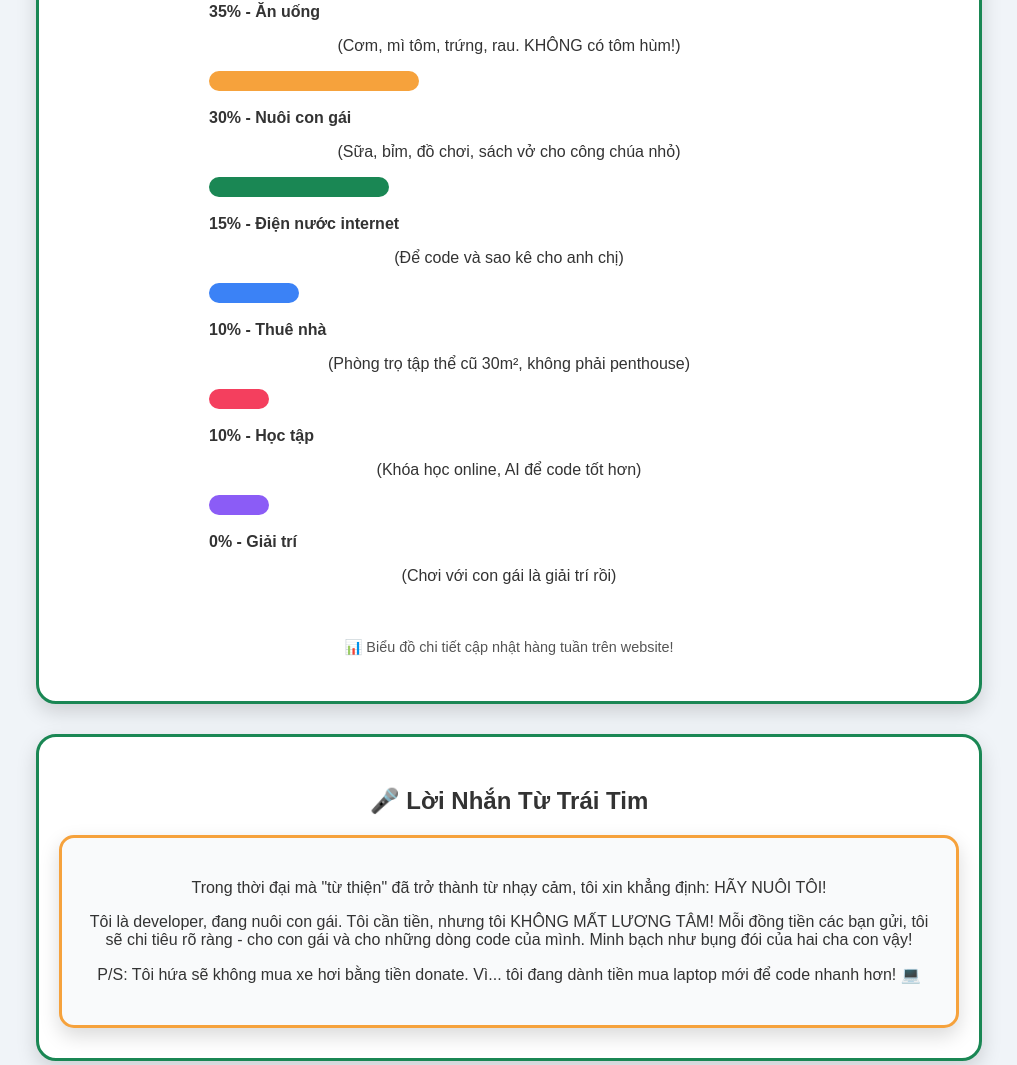
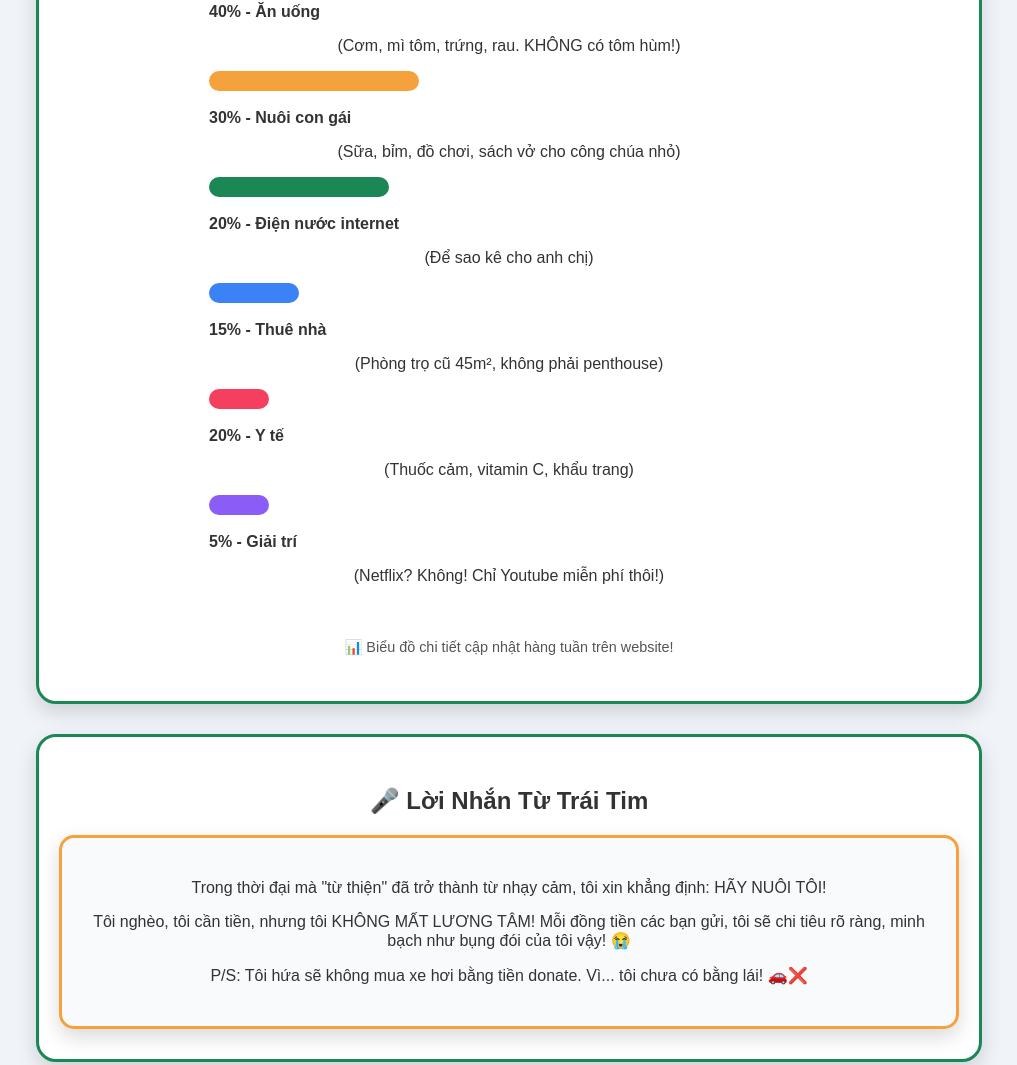
Before and after one commit to quanheditt/nuoiquanh, a plain HTML site: page index.html in a window 1280 px wide. Shown: the part 2306-3371 px from the top of the page, without its empty margins (131-1148 px from the left). Drawn offline with Linux system fonts and the light colour scheme.

Commit message:
Update index.html

```diff
--- a/index.html
+++ b/index.html
@@ -64,8 +64,8 @@
             <li>✓ Sao kê mỗi ngày: Cập nhật lúc 6h sáng, đều như vắt chanh! (Kể cả Chủ Nhật & Lễ)</li>
             <li>✓ Không giấu giếm: Từ tô phở 50k đến hộp sữa cho con 8k đều được ghi chép tỉ mỉ!</li>
             <li>✓ Có hóa đơn chứng từ: Chụp hình bill, quét mã vạch, lưu biên lai đầy đủ!</li>
-            <li>✓ Video review code: Live stream code trên YouTube nếu có người muốn xem</li>
-            <li>✓ Hotline 24/7: Gọi hỏi tôi code gì bất cứ lúc nào, trừ lúc tôi bận!</li>
+            <li>✓ Video unboxing: Mở từng gói mì tôm live trên Facebook cho anh chị xem!</li>
+            <li>✓ Hotline 24/7: Gọi hỏi tôi ăn gì bất cứ lúc nào, trừ lúc tôi bận!</li>
             <li>✓ Không block: Hỏi khó đến mấy cũng trả lời, không 'đã xem' rồi im lặng!</li>
         </ul>
     </section>
@@ -101,7 +101,7 @@
         <h2>📈 Tôi Sẽ Dùng Tiền Vào Đâu?</h2>
         <div class="budget-list">
             <div class="budget-item">
-                <span>35% - Ăn uống</span>
+                <span>40% - Ăn uống</span>
                 <p>(Cơm, mì tôm, trứng, rau. KHÔNG có tôm hùm!)</p>
                 <div class="budget-bar" style="width:35%; background:#f6a23c;"></div>
             </div>
@@ -111,23 +111,23 @@
                 <div class="budget-bar" style="width:30%; background:#1A8754;"></div>
             </div>
             <div class="budget-item">
-                <span>15% - Điện nước internet</span>
-                <p>(Để code và sao kê cho anh chị)</p>
+                <span>20% - Điện nước internet</span>
+                <p>(Để sao kê cho anh chị)</p>
                 <div class="budget-bar" style="width:15%; background:#3b82f6;"></div>
             </div>
             <div class="budget-item">
-                <span>10% - Thuê nhà</span>
-                <p>(Phòng trọ tập thể cũ 30m², không phải penthouse)</p>
+                <span>15% - Thuê nhà</span>
+                <p>(Phòng trọ cũ 45m², không phải penthouse)</p>
                 <div class="budget-bar" style="width:10%; background:#f43f5e;"></div>
             </div>
             <div class="budget-item">
-                <span>10% - Học tập</span>
-                <p>(Khóa học online, AI để code tốt hơn)</p>
+                <span>20% - Y tế</span>
+                <p>(Thuốc cảm, vitamin C, khẩu trang)</p>
                 <div class="budget-bar" style="width:10%; background:#8b5cf6;"></div>
             </div>
             <div class="budget-item">
-                <span>0% - Giải trí</span>
-                <p>(Chơi với con gái là giải trí rồi)</p>
+                <span>5% - Giải trí</span>
+                <p>(Netflix? Không! Chỉ Youtube miễn phí thôi!)</p>
                 <div class="budget-bar" style="width:0%; background:#facc15;"></div>
             </div>
         </div>
@@ -139,8 +139,8 @@
         <h2>🎤 Lời Nhắn Từ Trái Tim</h2>
         <div class="message-box">
             <p>Trong thời đại mà "từ thiện" đã trở thành từ nhạy cảm, tôi xin khẳng định: HÃY NUÔI TÔI!</p>
-            <p>Tôi là developer, đang nuôi con gái. Tôi cần tiền, nhưng tôi KHÔNG MẤT LƯƠNG TÂM! Mỗi đồng tiền các bạn gửi, tôi sẽ chi tiêu rõ ràng - cho con gái và cho những dòng code của mình. Minh bạch như bụng đói của hai cha con vậy!</p>
-            <p>P/S: Tôi hứa sẽ không mua xe hơi bằng tiền donate. Vì... tôi đang dành tiền mua laptop mới để code nhanh hơn! 💻</p>
+            <p>Tôi nghèo, tôi cần tiền, nhưng tôi KHÔNG MẤT LƯƠNG TÂM! Mỗi đồng tiền các bạn gửi, tôi sẽ chi tiêu rõ ràng, minh bạch như bụng đói của tôi vậy! 😭</p>
+            <p>P/S: Tôi hứa sẽ không mua xe hơi bằng tiền donate. Vì... tôi chưa có bằng lái! 🚗❌</p>
         </div>
     </section>
 
@@ -151,7 +151,7 @@
 
     <!-- DISCLAIMER -->
     <section class="section-box">
-        <p>⚠️ DISCLAIMER: Đây là trang web mang tính chất HÀI HƯỚC. Mọi nội dung đều mang tính giải trí, không nhằm mục đích xúc phạm hay chỉ trích bất kỳ cá nhân/tổ chức nào. Tuy nhiên, nếu bạn thực sự muốn ủng hộ một developer đang nuôi con gái, tôi sẽ rất biết ơn! 🙏</p>
+        <p>⚠️ Đây là trang web mang tính chất HÀI HƯỚC Mọi nội dung đều mang tính giải trí, không nhằm mục đích xúc phạm hay chỉ trích bất kỳ cá nhân/tổ chức nào.</p>
     </section>
 
     <script src="script.js"></script>
```
